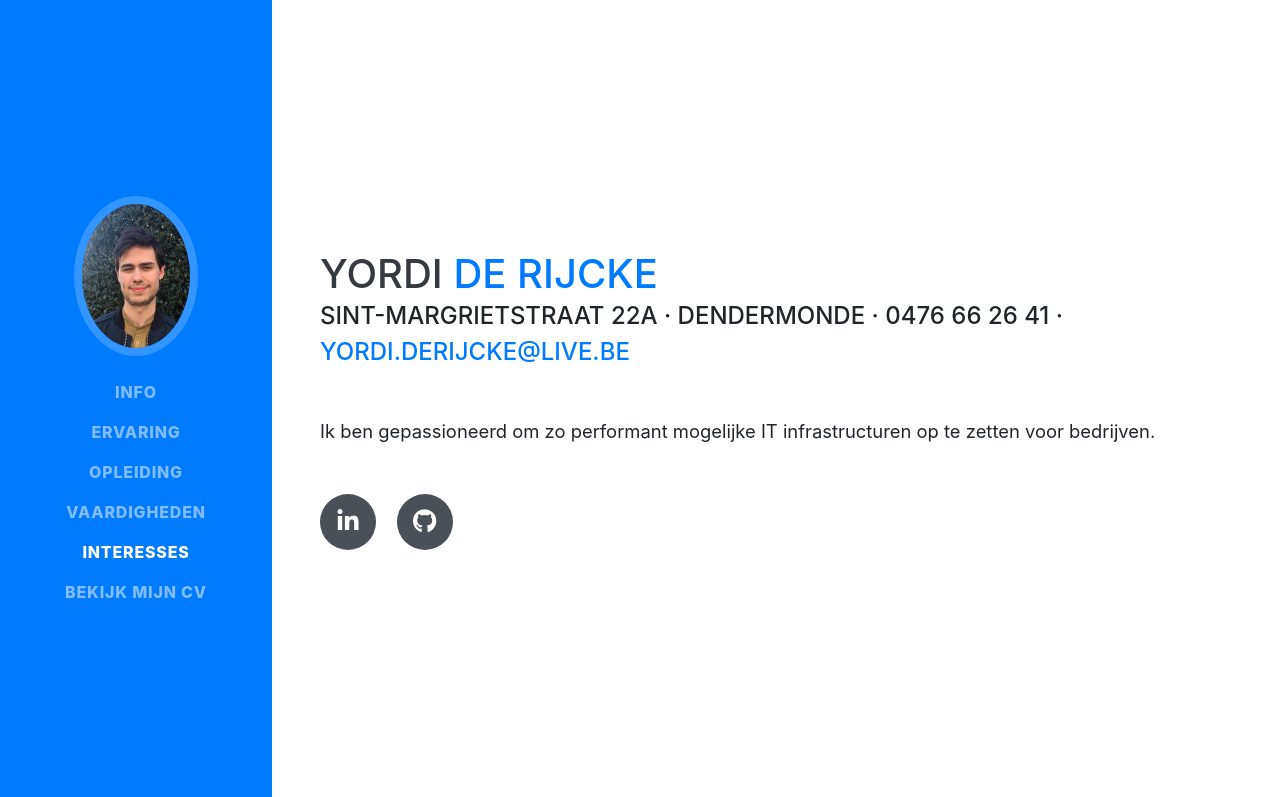
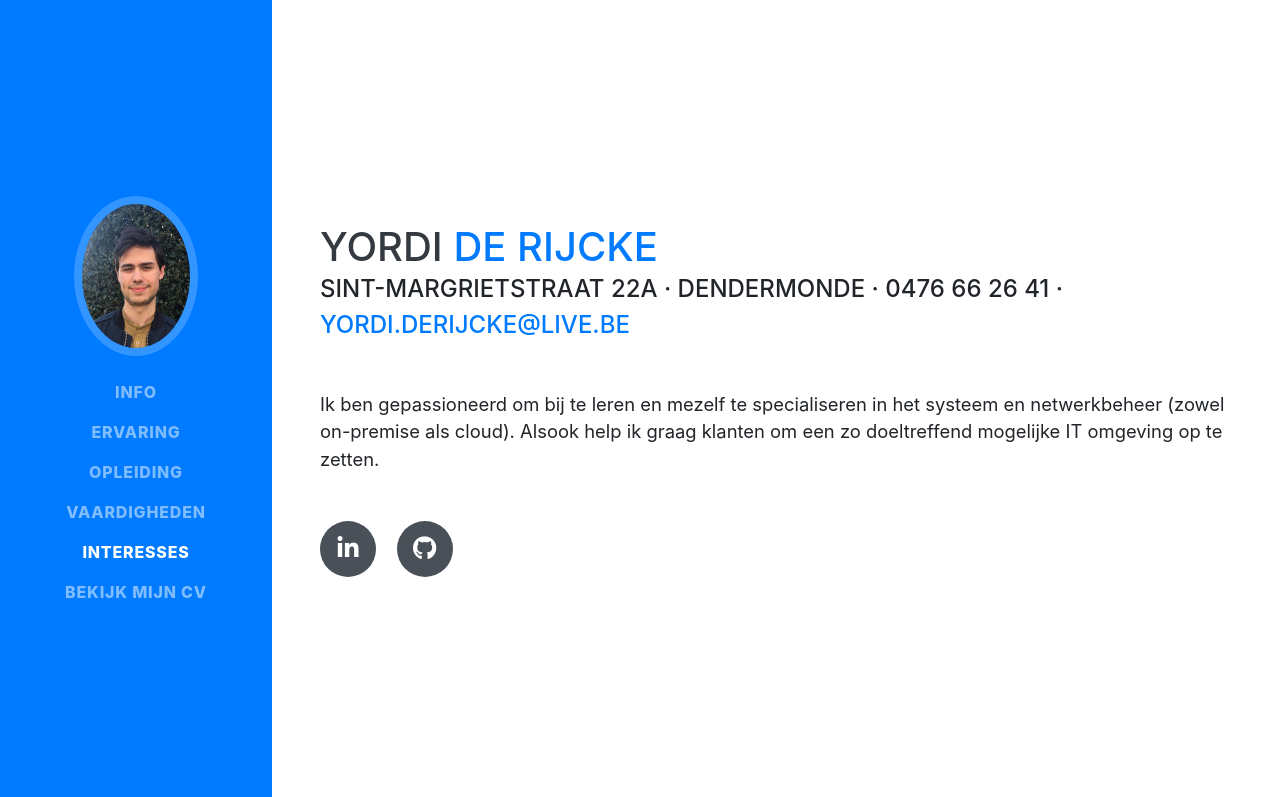
Before and after one commit to YordiDR/YordiDR.github.io, a website with bundled scripts: page index.html in a window 1280 px wide. Shown: the top 797 px of the page. Built offline with nearby package versions, Linux system fonts and the light colour scheme; a web font is replaced by a local one.

Commit message:
Update general info

```diff
--- a/index.html
+++ b/index.html
@@ -69,7 +69,8 @@
         <div class="subheading mb-5">Sint-Margrietstraat 22A · Dendermonde · 0476 66 26 41 ·
           <a href="mailto:yordi.derijcke@live.be">yordi.derijcke@live.be</a>
         </div>
-        <p class="lead mb-5">Ik ben gepassioneerd om zo performant mogelijke IT infrastructuren op te zetten voor bedrijven.</p>
+        <p class="lead mb-5">Ik ben gepassioneerd om bij te leren en mezelf te specialiseren in het systeem en netwerkbeheer (zowel on-premise als cloud).
+          Alsook help ik graag klanten om een zo doeltreffend mogelijke IT omgeving op te zetten.</p>
         <div class="social-icons">
           <a href="https://www.linkedin.com/in/yordi-de-rijcke-a2b467167/">
             <i class="fab fa-linkedin-in"></i>
```
